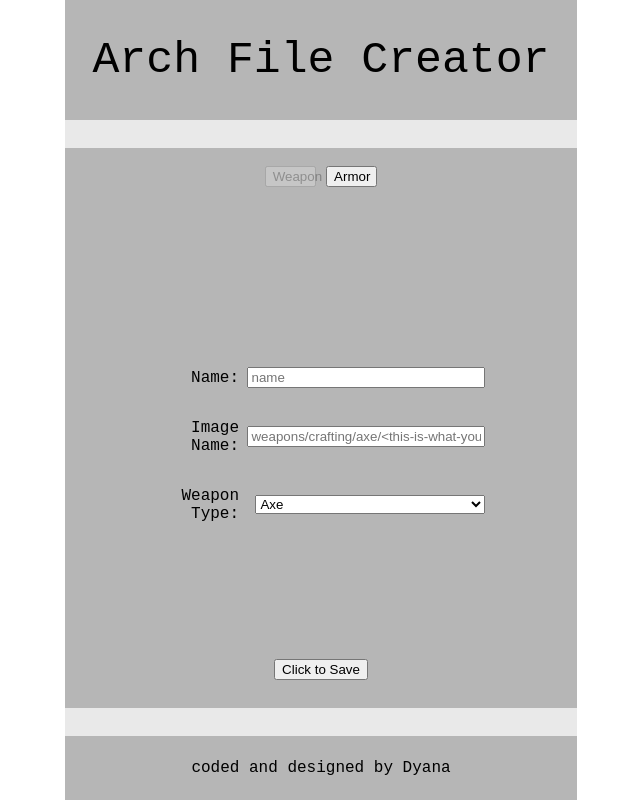
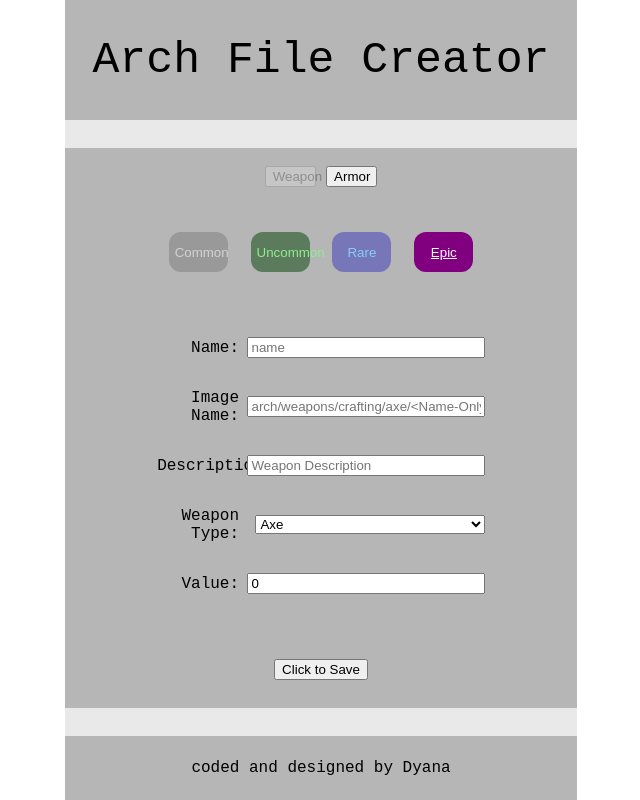
Before and after one commit to atcriteria/arch-creator, a React (Create React App) app: page / in a window 1280 px wide. Shown: the whole page, without its empty margins (319-959 px from the left). Built offline with nearby package versions, Linux system fonts and the light colour scheme.

Commit message:
styling the rarity buttons

```diff
--- a/src/App.css
+++ b/src/App.css
@@ -75,3 +75,73 @@ footer {
   width: 10%;
   margin: auto 1%;
 }
+
+.weapon-rarity-selector {
+  width: 80%;
+  display: flex;
+  flex-direction: row;
+  justify-content: space-around;
+  align-items: center;
+}
+.weapon-rarity-selector button {
+  width: 18%;
+  height: 40px;
+  border-radius: 12px;
+  border: none;
+  cursor: pointer;
+}
+.weapon-rarity-selector button:disabled {
+  cursor: default;
+  text-decoration: underline;
+}
+.weapon-rarity-selector button:nth-child(1) {
+  color: lightgrey;
+  background-color: rgb(153, 153, 153);
+}
+.weapon-rarity-selector button:nth-child(1):hover {
+  color: lightgray;
+  background-color: rgb(97, 97, 97);
+}
+.weapon-rarity-selector button:nth-child(1):disabled {
+  color: white;
+  background-color: grey;
+}
+
+.weapon-rarity-selector button:nth-child(2) {
+  color: lightgreen;
+  background-color: rgb(92, 122, 92);
+}
+.weapon-rarity-selector button:nth-child(2):hover {
+  color: lightgreen;
+  background-color: rgb(0, 78, 0);
+}
+.weapon-rarity-selector button:nth-child(2):disabled {
+  color: white;
+  background-color: green;
+}
+
+.weapon-rarity-selector button:nth-child(3) {
+  color: lightskyblue;
+  background-color: rgb(118, 118, 184);
+}
+.weapon-rarity-selector button:nth-child(3):hover {
+  color: lightskyblue;
+  background-color: darkblue;
+}
+.weapon-rarity-selector button:nth-child(3):disabled {
+  color: white;
+  background-color: blue;
+}
+
+.weapon-rarity-selector button:nth-child(4) {
+  color: rgb(255, 130, 255);
+  background-color: rgb(126, 94, 126);
+}
+.weapon-rarity-selector button:nth-child(4):hover {
+  color: rgb(255, 130, 255);
+  background-color: rgb(68, 0, 68);
+}
+.weapon-rarity-selector button:nth-child(4):disabled {
+  color: white;
+  background-color: purple;
+}
--- a/src/components/WeaponForm.js
+++ b/src/components/WeaponForm.js
@@ -4,7 +4,9 @@ import { useState } from "react";
 const initialValues = {
     name: "",
     image: "",
+    description: "",
     type: "Axe",
+    value: "0",
 
 }
 
@@ -19,6 +21,12 @@ export default function WeaponForm(){
 
     return(
         <div className="arch-form-container">
+            <div className="weapon-rarity-selector">
+                <button>Common</button>
+                <button>Uncommon</button>
+                <button>Rare</button>
+                <button disabled>Epic</button>
+            </div>
             <form>
               <div>
                   <p>Name:</p>
@@ -26,7 +34,11 @@ export default function WeaponForm(){
               </div>
               <div>
                   <p>Image Name:</p>
-                  <input name="image" type="text" placeholder={`weapons/crafting/${(state.type).toLowerCase()}/<this-is-what-youre-changing>`}/>
+                  <input name="image" type="text" placeholder={`arch/weapons/crafting/${(state.type).toLowerCase()}/<Name-Only>.png`}/>
+              </div>
+              <div>
+                  <p>Description:</p>
+                  <input name="description" type="text" placeholder="Weapon Description" value={state.description} />
               </div>
               <div>
                   <p>Weapon Type:</p>
@@ -42,6 +54,10 @@ export default function WeaponForm(){
                       <option value="Whip">Whip</option>
                   </select>
               </div>
+              <div>
+                  <p>Value:</p>
+                  <input name="value" type="text" placeholder="Values" value={state.value} />
+              </div>
           </form>
           <button onClick={downloadToFile}>Click to Save</button>
         </div>
```
